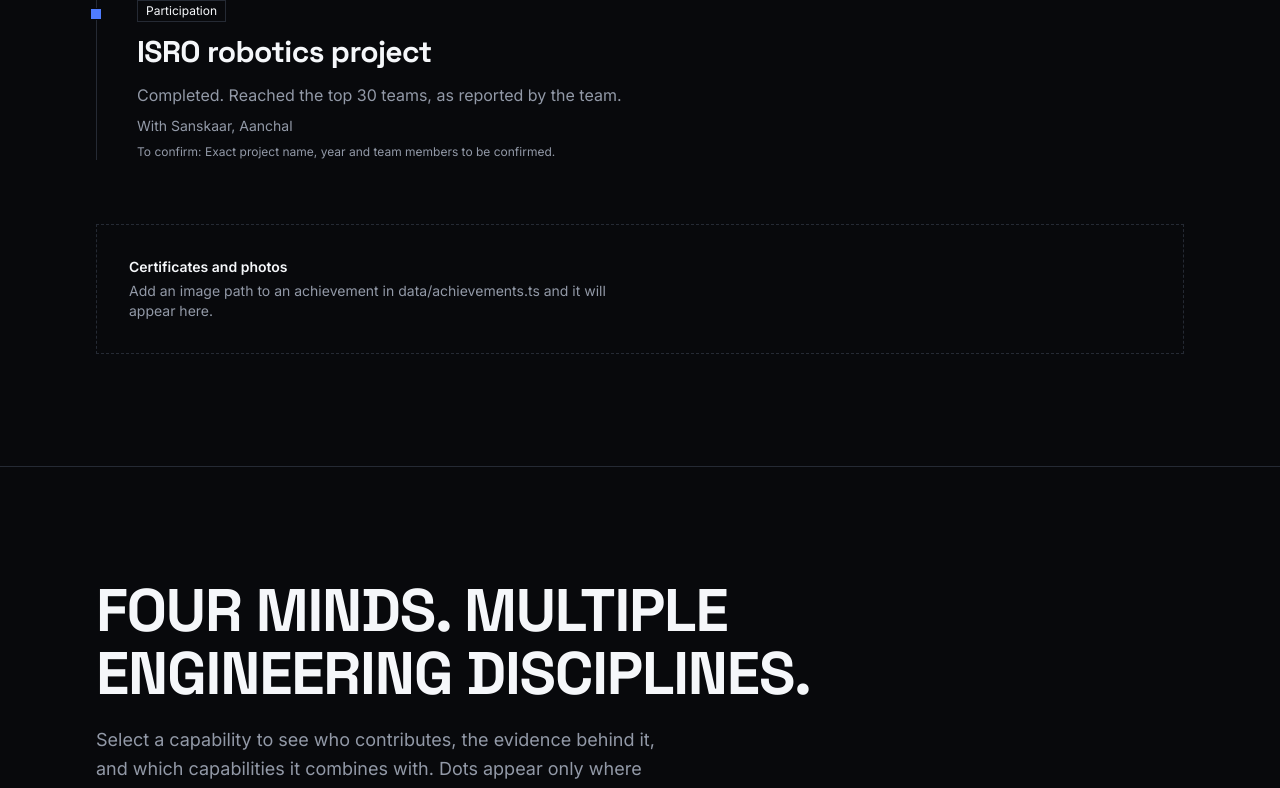
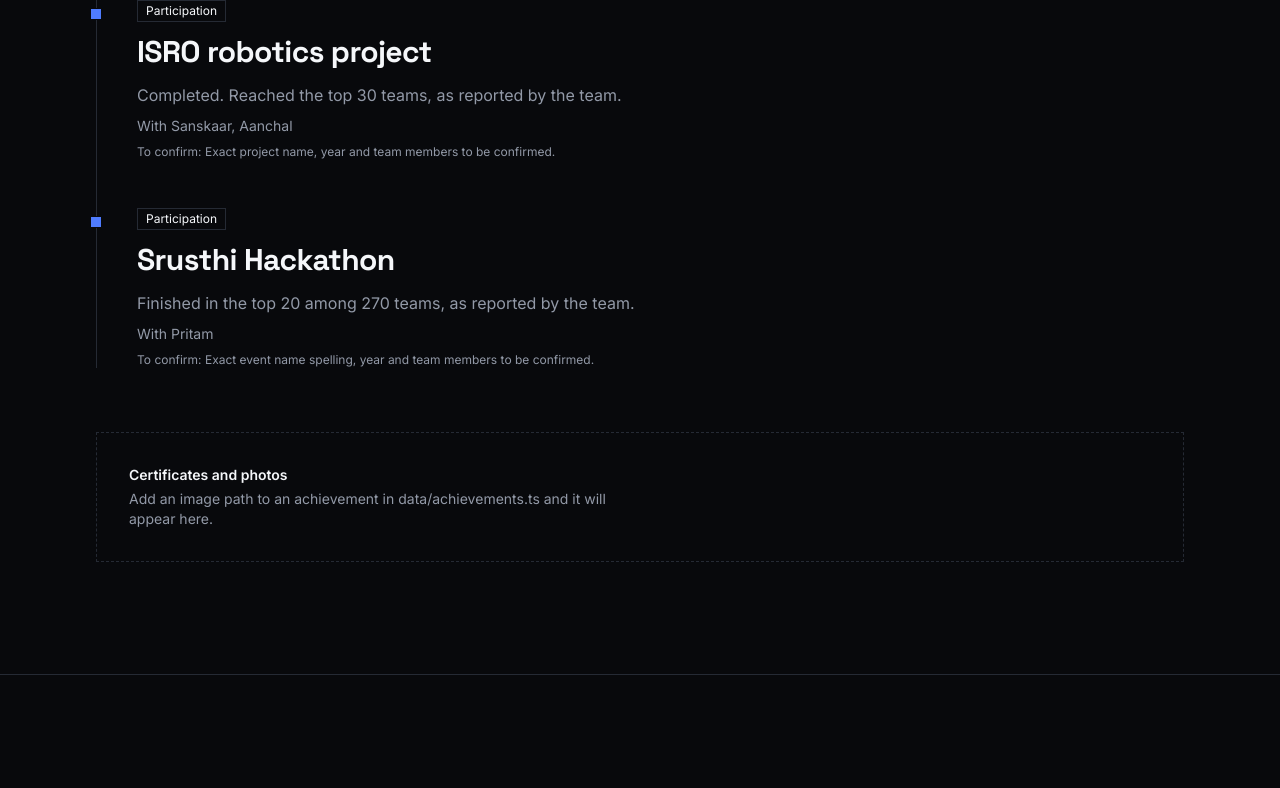
Before and after one commit to SanskaarUndale21/Quadbits, a Next.js app: page / in a window 1280 px wide. Shown: the part 5399-6187 px from the top of the page. Built offline with nearby package versions, Linux system fonts and the light colour scheme.

Commit message:
Add Srusthi Hackathon result for Pritam

```diff
--- a/data/achievements.ts
+++ b/data/achievements.ts
@@ -60,4 +60,12 @@
     members: ["sanskaar", "aanchal"],
     confirm: "Exact project name, year and team members to be confirmed.",
   },
+  {
+    id: "srusthi",
+    title: "Srusthi Hackathon",
+    kind: "participation",
+    detail: "Finished in the top 20 among 270 teams, as reported by the team.",
+    members: ["pritam"],
+    confirm: "Exact event name spelling, year and team members to be confirmed.",
+  },
 ];
--- a/data/team.ts
+++ b/data/team.ts
@@ -50,7 +50,7 @@
     technical: [ok("Electronics and Communication Engineering student")],
     nonTechnical: [tbc("Strengths to be supplied")],
     startups: [ok("Co-founder of OriVolt")],
-    hackathons: [tbc("Hackathon participation to be supplied")],
+    hackathons: [ok("Top 20 among 270 teams, Srusthi Hackathon")],
     awards: [tbc("Awards to be supplied")],
     projects: [tbc("Projects to be supplied")],
     links: {},
```
